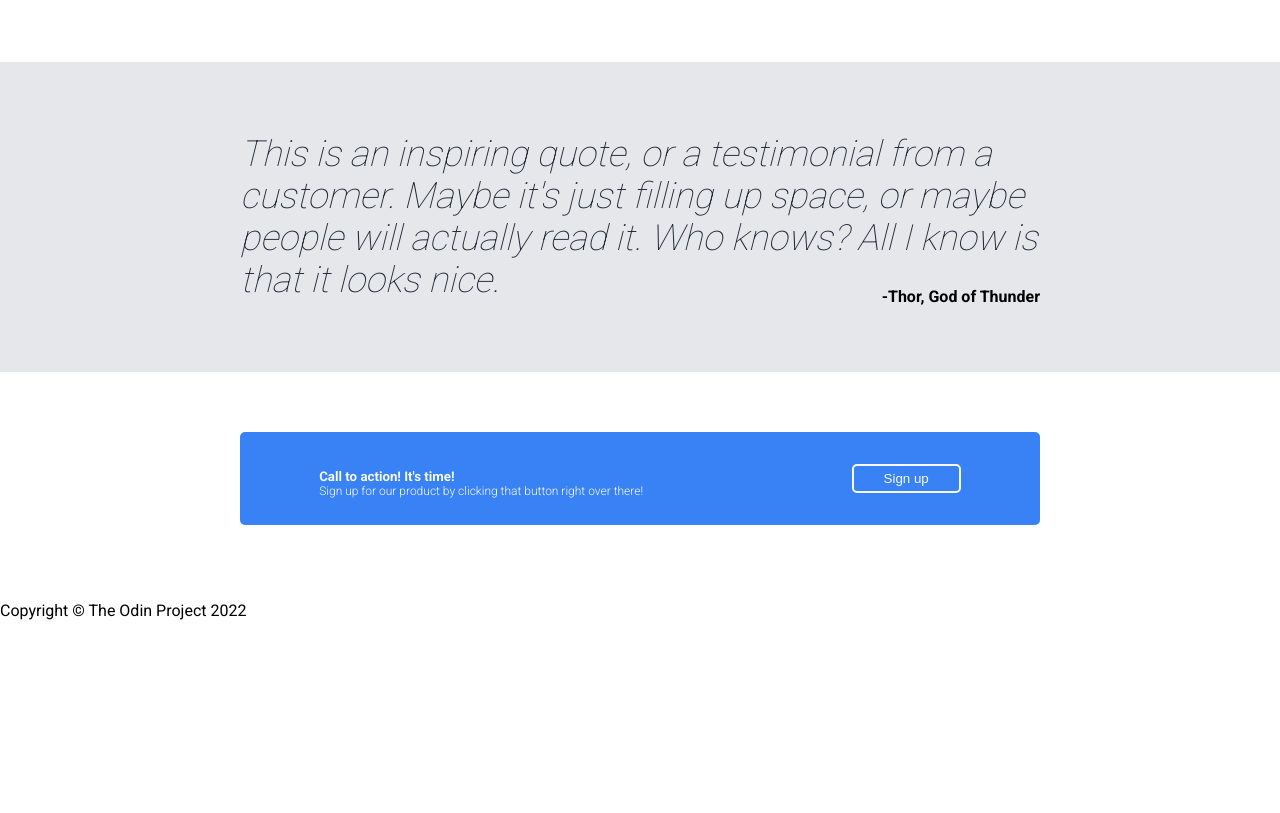
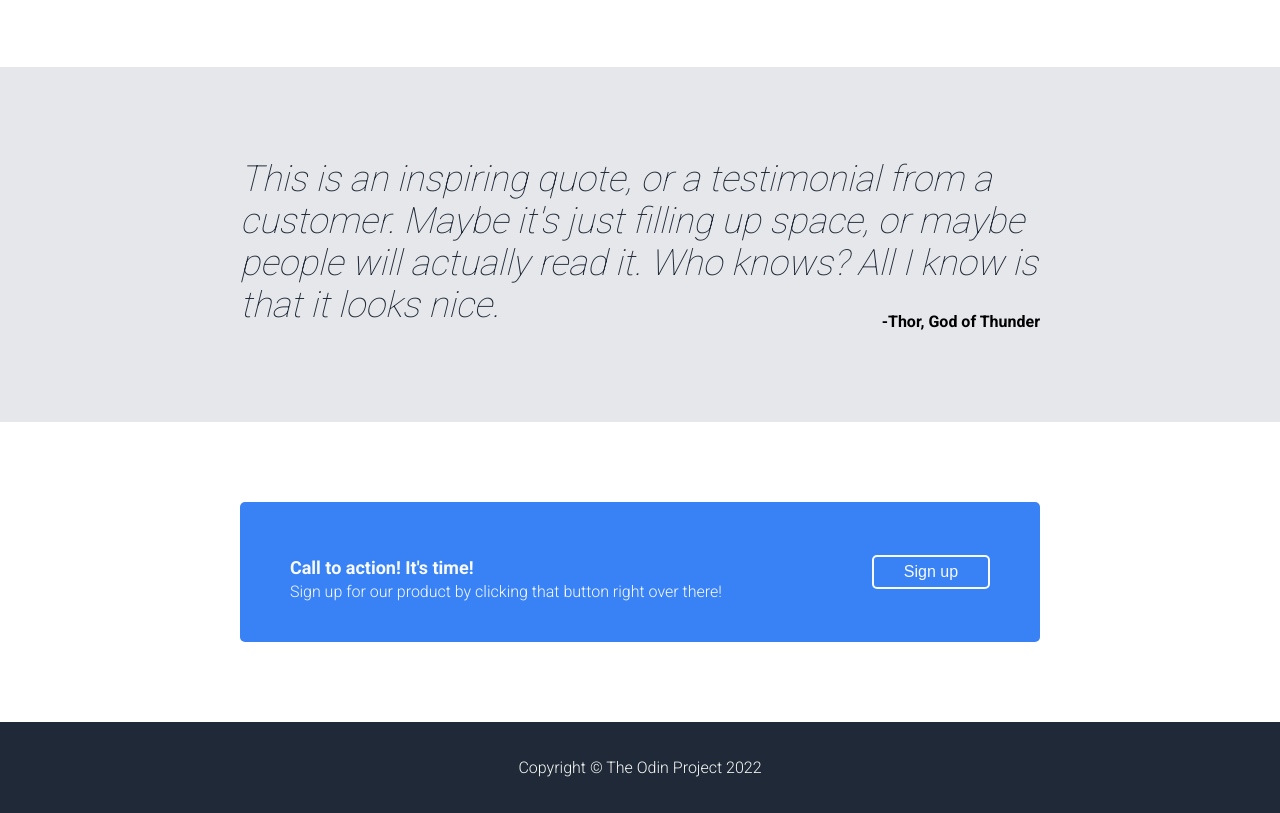
Before and after one commit to mykelkyle/landing-page, a plain HTML site: page index.html in a window 1280 px wide. Shown: the part 822-1635 px from the top of the page. Before the commit the page ends 1458 px from the top, so only its background shows below. Drawn offline with Linux system fonts and the light colour scheme.

Commit message:
Add footer and clean up buttons, padding, margins With this commit, the landing page nearly matches the given template - though much of the spacing/layout was achieved by a liberal usage of margin/padding rather than flexbox and flex properties. This may serve as a rough draft of the completed project.

```diff
--- a/index.html
+++ b/index.html
@@ -30,7 +30,7 @@
             This website has some subtext that goes here under the main title.
             It's a smaller font and the color is lower contrast.
           </p>
-          <button>Sign Up</button>
+          <button id="hero-button">Sign Up</button>
         </div>
         <div class="hero-img">
           <img
@@ -104,8 +104,8 @@
             Sign up for our product by clicking that button right over there!
           </p>
         </div>
-        <div class="action-button">
-          <button id="button-border">Sign up</button>
+        <div class="action-button-box">
+          <button id="action-button">Sign up</button>
         </div>
       </div>
     </div>
--- a/styles.css
+++ b/styles.css
@@ -31,6 +31,7 @@ h3 {
 }
 
 h5 {
+  font-size: 18px;
   margin-bottom: -12px;
 }
 
@@ -44,8 +45,9 @@ a {
 button {
   background-color: #3882f6;
   color: #f9faf8;
-  padding: 5px 30px;
+  padding: 6px 30px;
   border-radius: 5px;
+  font-size: 16px;
 }
 
 #hero-secondary {
@@ -70,20 +72,23 @@ button {
   padding-bottom: 50px;
 }
 
-#button-border {
+#action-button {
   border: 2px solid #f9faf8;
 }
 
 #action-subtext {
-  font-size: 12px;
+  font-size: 16px;
   font-weight: 300;
+}
+
+#hero-button {
+  border: 2px solid #1f2937;
 }
 
 /* -------------HEADER BOX ---------------- */
 
 .header-box {
   background-color: #1f2937;
-  flex: 1;
 }
 
 .navigation {
@@ -108,9 +113,6 @@ button {
 
 .hero-text {
   width: 450px;
-}
-
-.hero-img {
 }
 
 /* --------------INFO BOX ----------------- */
@@ -144,7 +146,8 @@ button {
   display: flex;
   justify-content: center;
   background-color: #e5e7eb;
-  padding-top: 35px;
+  padding-top: 55px;
+  padding-bottom: 25px;
 }
 
 .quote {
@@ -163,18 +166,29 @@ button {
 .small-action-box {
   background-color: #3882f6;
   border-radius: 5px;
-  margin: 60px 60px;
+  margin: 80px 80px;
   min-width: 800px;
   display: flex;
   justify-content: space-around;
   align-items: center;
-  padding: 15px 0;
+  padding: 25px 0;
 }
 
 .action-text {
   color: #f9faf8;
 }
 
-.action-button {
+.action-button-box {
   margin-left: 50px;
 }
+
+/* ---------------FOOTER BOX------------------------ */
+
+.footer {
+  background-color: #1f2937;
+  color: #f9faf8;
+  text-align: center;
+  font-weight: 300;
+  padding-top: 20px;
+  padding-bottom: 20px;
+}
```
